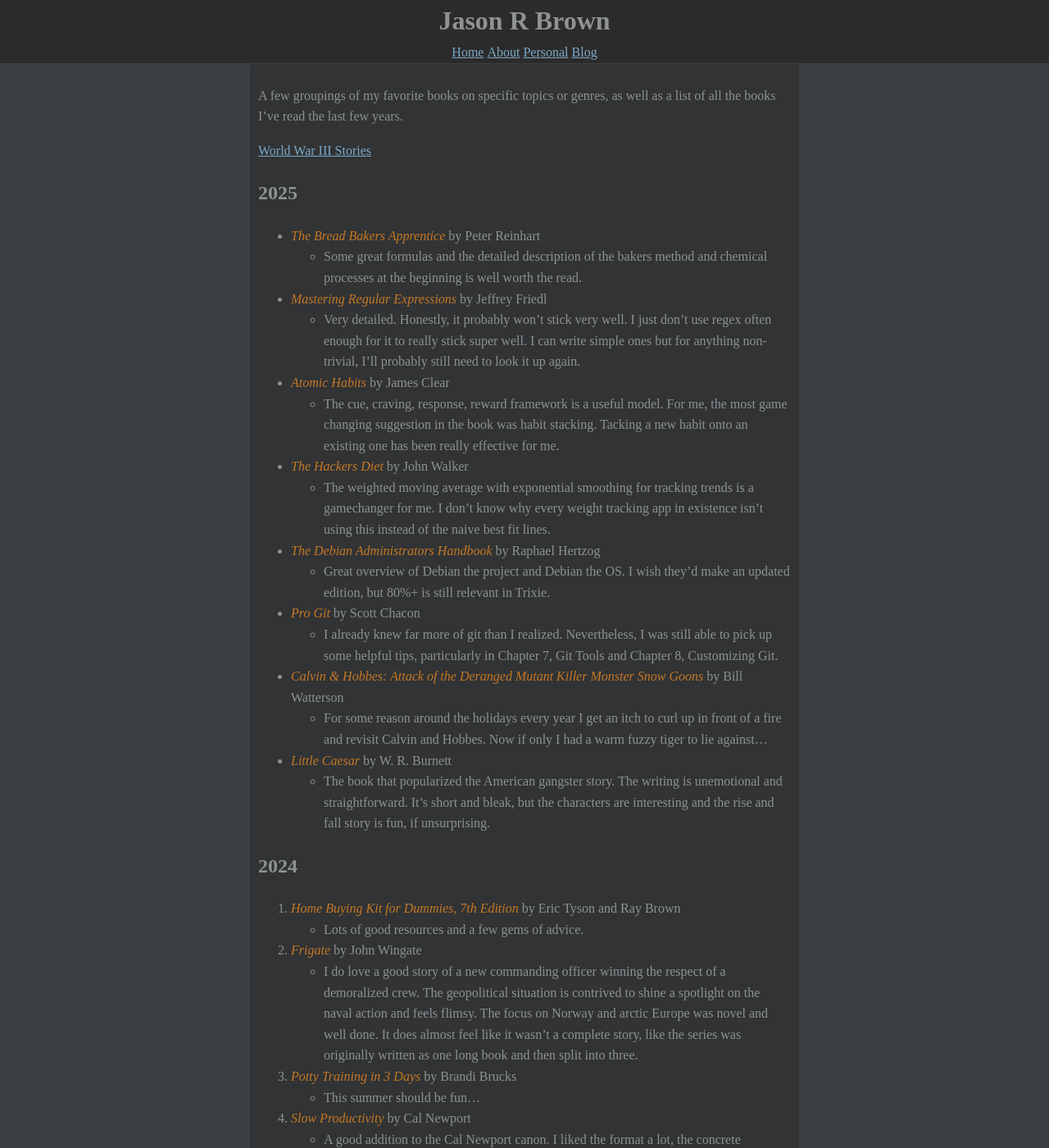
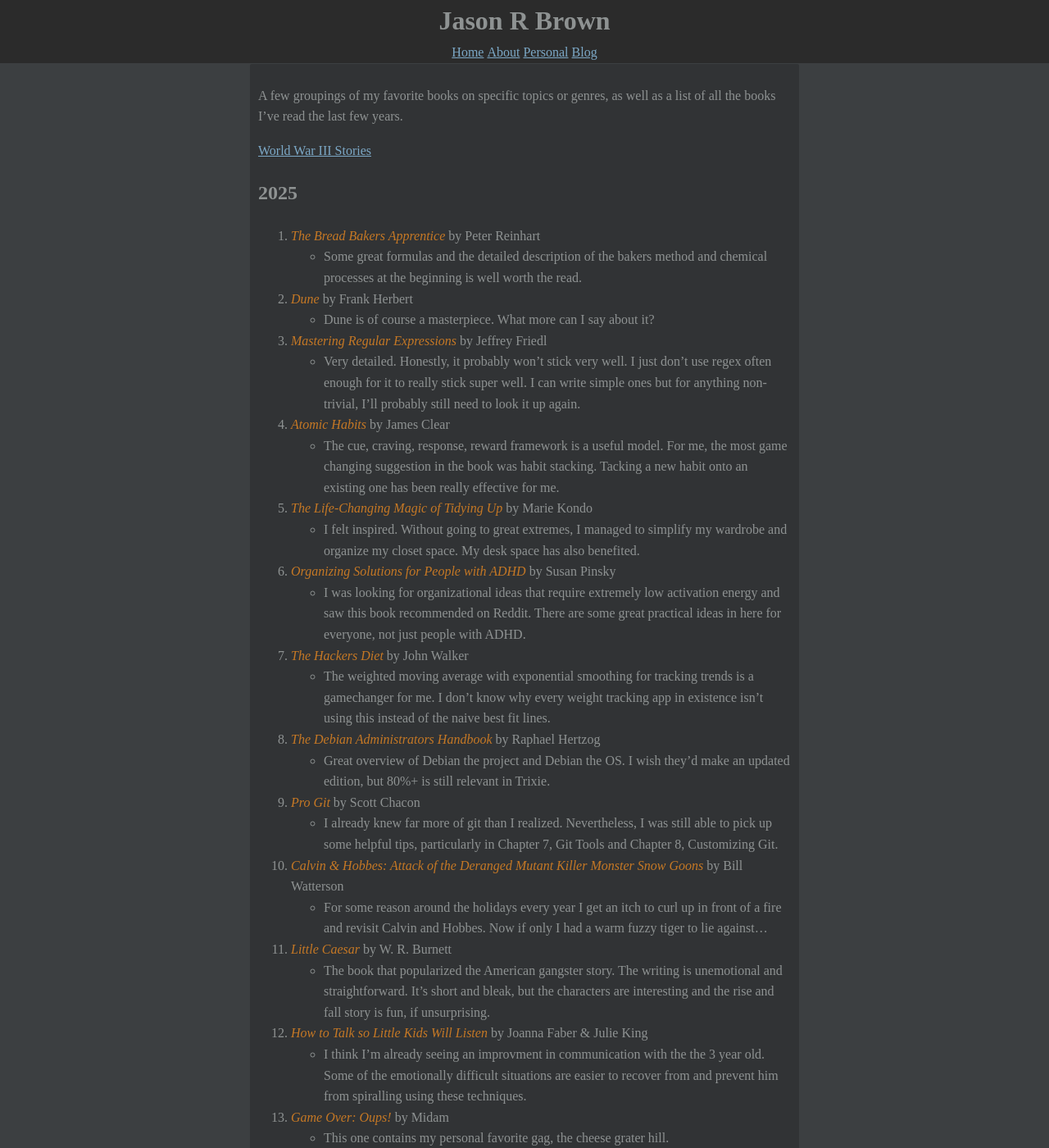
Before and after one commit to noUsernamesLef7/noUsernamesLef7.github.io, a Jekyll site: the page built from personal/books/index.md, in a window 1280 px wide and 1400 px high. Shown: the whole window at 82% size. Built offline with Jekyll 4.4.1, drawn with Linux system fonts in a browser that asks for light colours; some of the changed text lies outside the part shown.

Commit message:
Add other 2025 books

```diff
--- a/personal/books/index.md
+++ b/personal/books/index.md
@@ -9,22 +9,32 @@ A few groupings of my favorite books on specific topics or genres, as well as a
 [World War III Stories](./ww3)
 
 ## 2025
-* *The Bread Bakers Apprentice* by Peter Reinhart
+1. *The Bread Bakers Apprentice* by Peter Reinhart
     * Some great formulas and the detailed description of the bakers method and chemical processes at the beginning is well worth the read.
-* *Mastering Regular Expressions* by Jeffrey Friedl
+2. *Dune* by Frank Herbert
+    * Dune is of course a masterpiece. What more can I say about it?
+3. *Mastering Regular Expressions* by Jeffrey Friedl
     * Very detailed. Honestly, it probably won't stick very well. I just don't use regex often enough for it to really stick super well. I can write simple ones but for anything non-trivial, I'll probably still need to look it up again.
-* *Atomic Habits* by James Clear
+4. *Atomic Habits* by James Clear
     * The cue, craving, response, reward framework is a useful model. For me, the most game changing suggestion in the book was habit stacking. Tacking a new habit onto an existing one has been really effective for me.
-* *The Hackers Diet* by John Walker
+5. *The Life-Changing Magic of Tidying Up* by Marie Kondo
+    * I felt inspired. Without going to great extremes, I managed to simplify my wardrobe and organize my closet space. My desk space has also benefited.
+6. *Organizing Solutions for People with ADHD* by Susan Pinsky
+    * I was looking for organizational ideas that require extremely low activation energy and saw this book recommended on Reddit. There are some great practical ideas in here for everyone, not just people with ADHD.
+7. *The Hackers Diet* by John Walker
     * The weighted moving average with exponential smoothing for tracking trends is a gamechanger for me. I don't know why every weight tracking app in existence isn't using this instead of the naive best fit lines.
-* *The Debian Administrators Handbook* by Raphael Hertzog
+8. *The Debian Administrators Handbook* by Raphael Hertzog
     * Great overview of Debian the project and Debian the OS. I wish they'd make an updated edition, but 80%+ is still relevant in Trixie.
-* *Pro Git* by Scott Chacon
+9. *Pro Git* by Scott Chacon
     * I already knew far more of git than I realized. Nevertheless, I was still able to pick up some helpful tips, particularly in Chapter 7, Git Tools and Chapter 8, Customizing Git.
-* *Calvin & Hobbes: Attack of the Deranged Mutant Killer Monster Snow Goons* by Bill Watterson
+10. *Calvin & Hobbes: Attack of the Deranged Mutant Killer Monster Snow Goons* by Bill Watterson
     * For some reason around the holidays every year I get an itch to curl up in front of a fire and revisit Calvin and Hobbes. Now if only I had a warm fuzzy tiger to lie against...
-* *Little Caesar* by W. R. Burnett
+11. *Little Caesar* by W. R. Burnett
     * The book that popularized the American gangster story. The writing is unemotional and straightforward. It's short and bleak, but the characters are interesting and the rise and fall story is fun, if unsurprising.
+12. *How to Talk so Little Kids Will Listen* by Joanna Faber & Julie King
+    * I think I'm already seeing an improvment in communication with the the 3 year old. Some of the emotionally difficult situations are easier to recover from and prevent him from spiralling using these techniques.
+13. *Game Over: Oups!* by Midam
+    * This one contains my personal favorite gag, the cheese grater hill.
 
 ## 2024
 1. *Home Buying Kit for Dummies, 7th Edition* by Eric Tyson and Ray Brown
```
Also changed, not shown: other parts of personal/books/index.md (+1 -1 lines).
